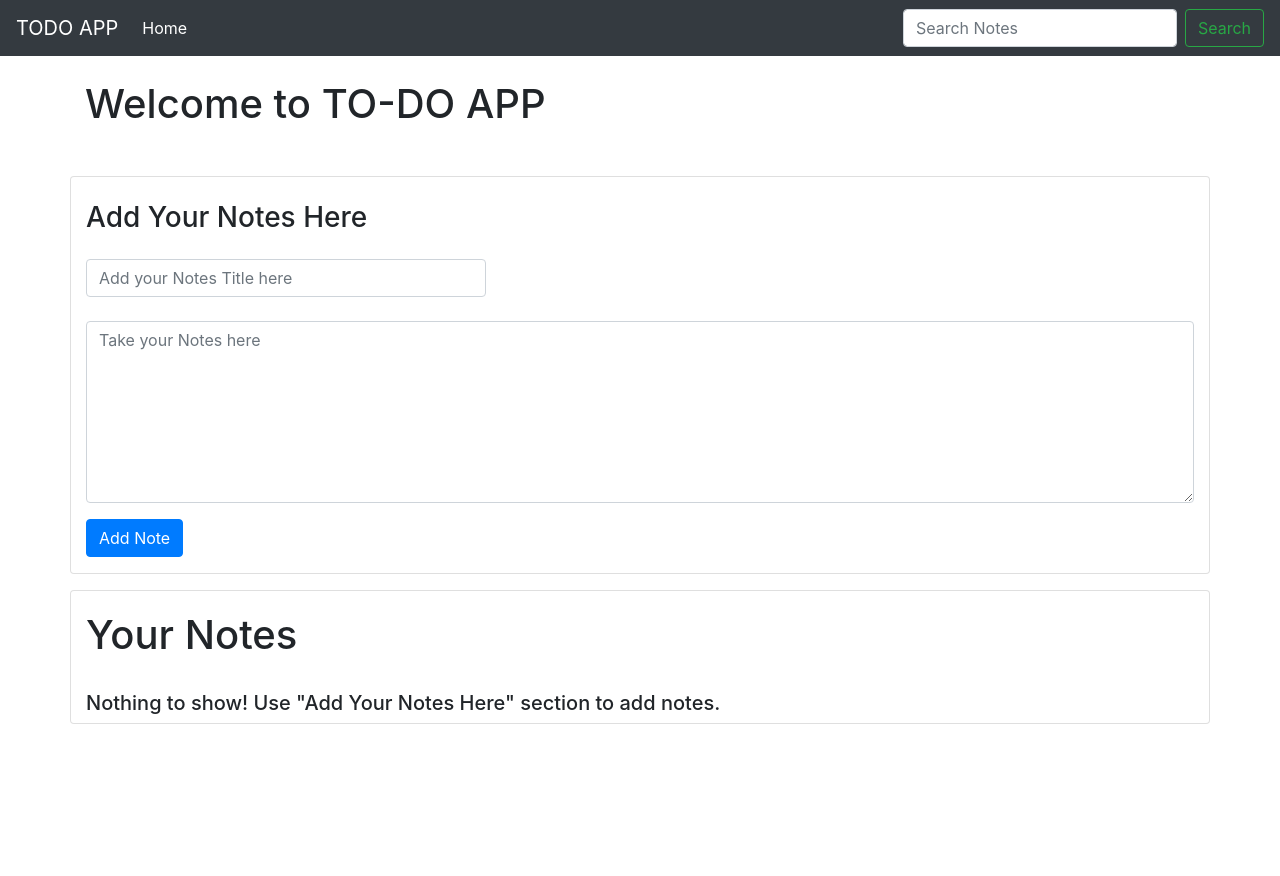
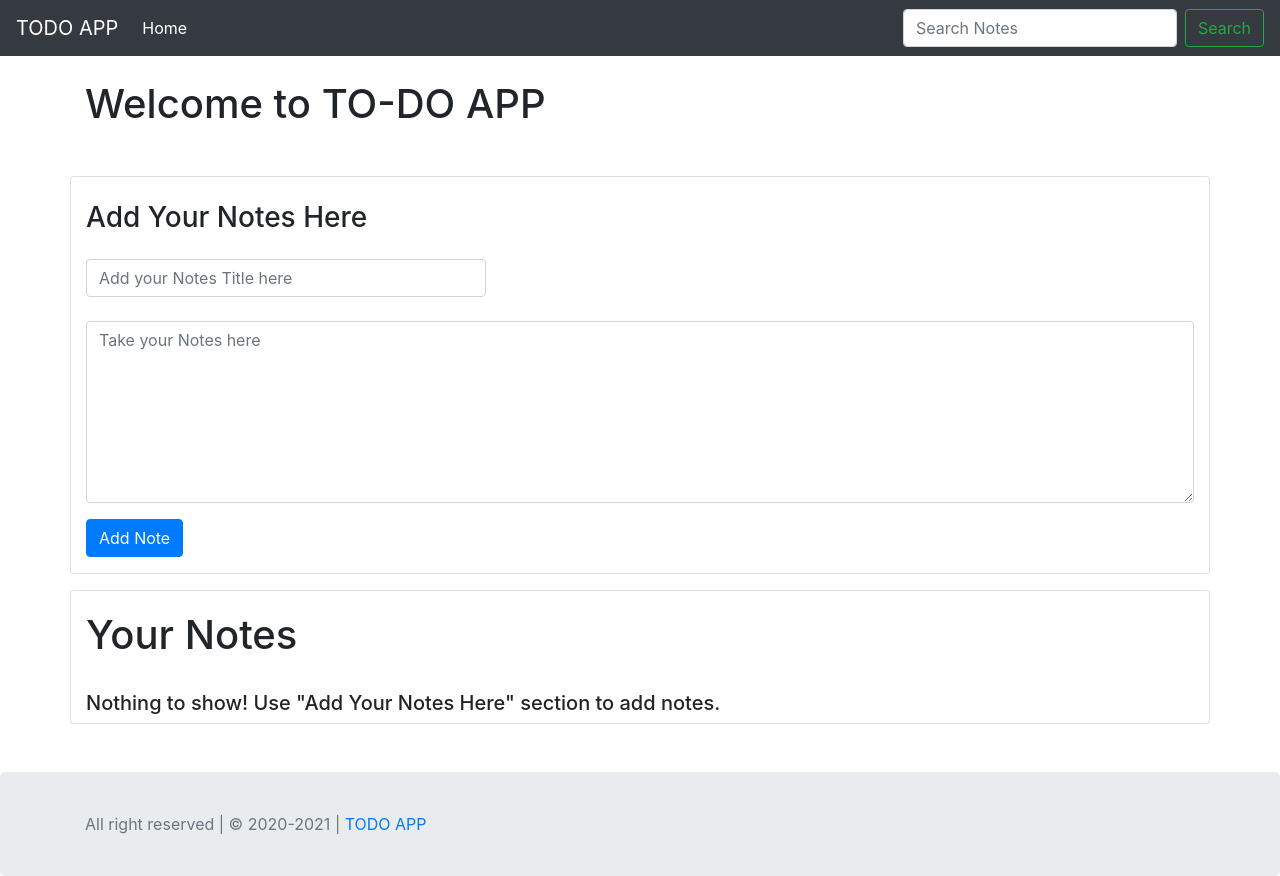
Before and after one commit to ap211unitech/TO-DO-APP-, a plain HTML site: page todo.html in a window 1280 px wide. Before the commit the page ends 800 px from the top, so only its background shows below. Drawn offline with nearby package versions, Linux system fonts and the light colour scheme.

Commit message:
Hieght of footer decreased

```diff
--- a/todo.html
+++ b/todo.html
@@ -94,7 +94,12 @@
 
 
     <!-- Footer -->
-
+    <footer class="jumbotron footer" style="margin-bottom: 0px;padding: 40px;">
+        <div class="container">
+            <span class="text-muted">All right reserved | &copy; 2020-2021 | <a
+                    href="https://ap211unitech.github.io/TODO-APP/">TODO APP</a></span>
+        </div>
+    </footer>
 
 
     <!-- Javascript -->
```
